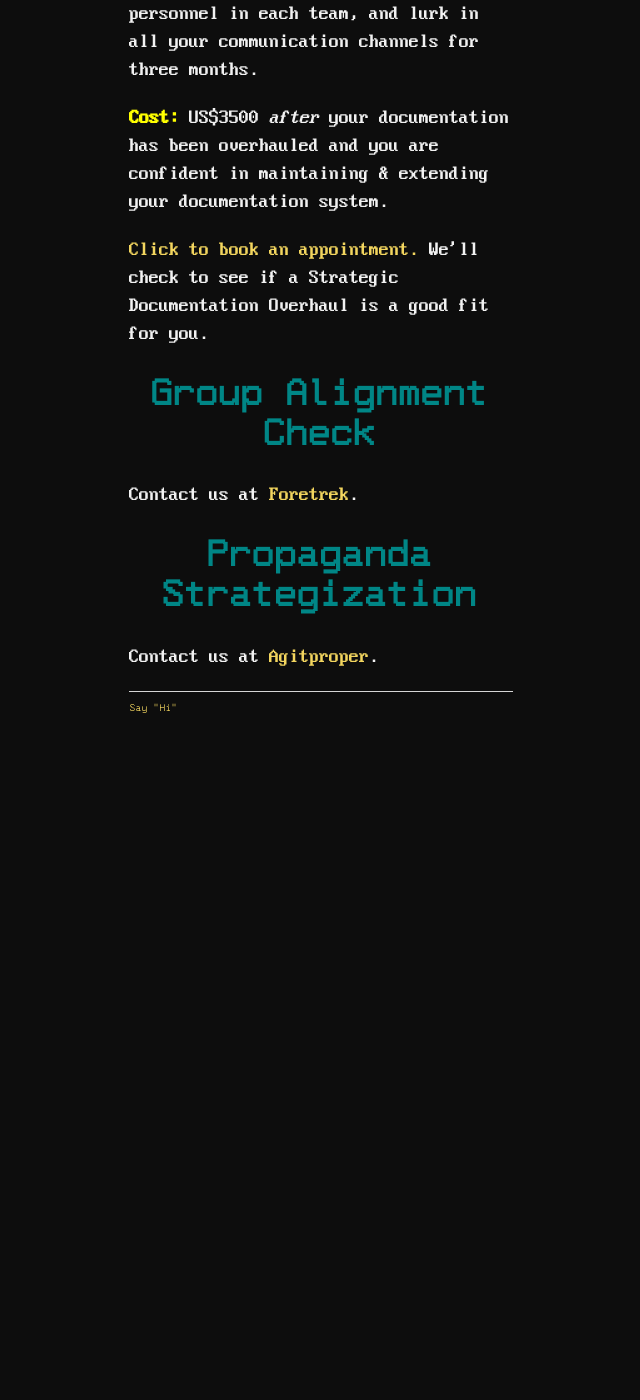
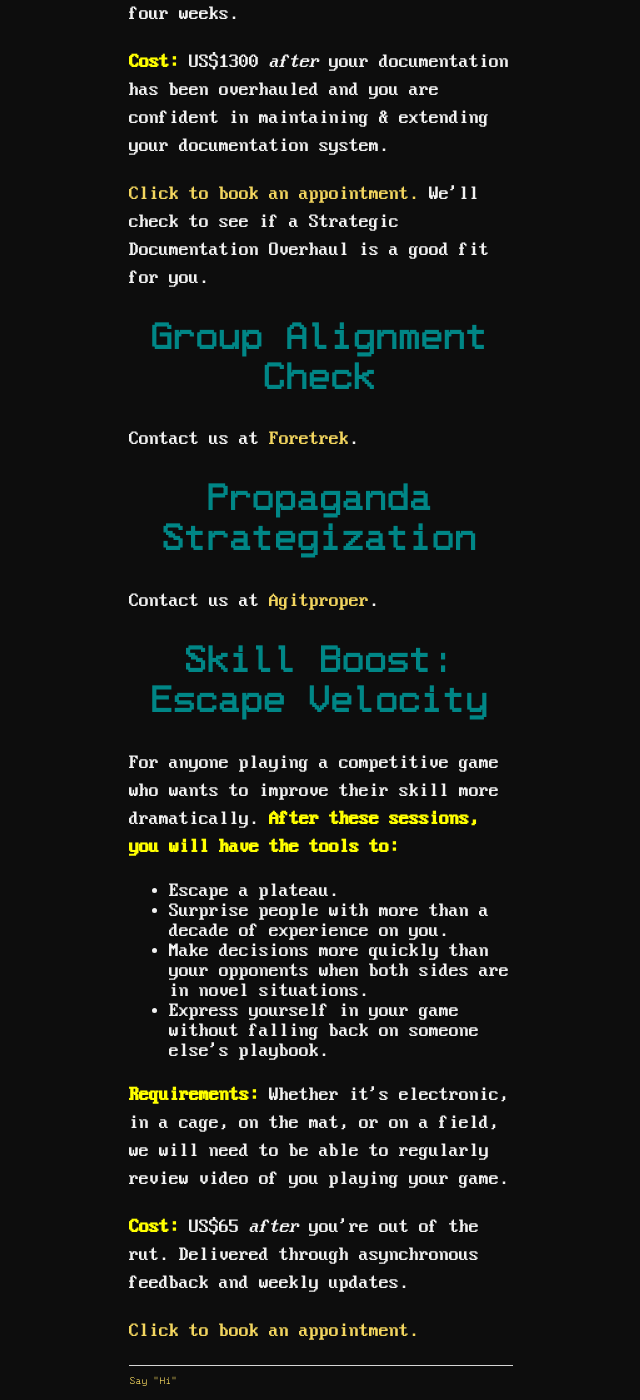
Before and after one commit to ray-dorai/ray-dorai.github.io, a Jekyll site: the page built from services.html, in a window 1280 px wide and 1400 px high, scrolled down 713 px. Shown: the whole window, without its empty margins (319-959 px from the left). Built offline with Jekyll 4.4.1, drawn with Linux system fonts in a browser that asks for light colours; before the commit the page ends 1439 px from its top, so only the background shows below that; some of the changed text lies outside the part shown.

Commit message:
Update services.html

```diff
--- a/services.html
+++ b/services.html
@@ -4,7 +4,7 @@
 ---
 
 <h1>Strategic Documentation</h1>
-<p>For remote-first organizations with less than two-hundred employees who are onboarding more than three people a year. <b style="color:yellow;">After our documentation overhaul, you will:</b></p>
+<p>For startups thinking in centuries. <b style="color:yellow;">After our documentation setup, you will:</b></p>
 
 <ul style="font-size:20px">
 <li> Save weeks of precious time onboarding your employees.</li>
@@ -13,8 +13,8 @@
 <li>Be prepared for any unexpected death in your organization.</li>
 </ul>
 
-<p> <b style="color:yellow;">Requirements:</b> I must be enabled to talk to all your employees, read all your current documentation, shadow key personnel in each team, and lurk in all your communication channels for three months.</p>
-<p><b style="color:yellow;">Cost:</b> US$3500 <i>after</i> your documentation has been overhauled and you are confident in maintaining & extending your documentation system.</p>
+<p> <b style="color:yellow;">Requirements:</b> I must be enabled to talk to all your employees, read all your current documentation, shadow key personnel in each team, and lurk in all your communication channels for four weeks.</p>
+<p><b style="color:yellow;">Cost:</b> US$1300 <i>after</i> your documentation has been overhauled and you are confident in maintaining & extending your documentation system.</p>
 <p><a href="https://app.cal.com/forshaper/stratdoc">Click to book an appointment.</a> We'll check to see if a Strategic Documentation Overhaul is a good fit for you.</p>
 
 <h1>Group Alignment Check</h1>
@@ -22,3 +22,17 @@
 
 <h1>Propaganda Strategization</h1>
 <p>Contact us at <a href="https://www.agitproper.org/">Agitproper</a>. </p>
+
+<h1>Skill Boost: Escape Velocity</h1>
+<p>For anyone playing a competitive game who wants to improve their skill more dramatically. <b style="color:yellow;">After these sessions, you will have the tools to:</b></p>
+
+<ul style="font-size:20px">
+<li> Escape a plateau.</li>
+<li> Surprise people with more than a decade of experience on you.</li>
+<li> Make decisions more quickly than your opponents when both sides are in novel situations.</li>
+<li> Express yourself in your game without falling back on someone else's playbook.</li>
+</ul>
+
+<p> <b style="color:yellow;">Requirements:</b> Whether it's electronic, in a cage, on the mat, or on a field, we will need to be able to regularly review video of you playing your game.</p>
+<p><b style="color:yellow;">Cost:</b> US$65 <i>after</i> you're out of the rut. Delivered through asynchronous feedback and weekly updates.</p>
+<p><a href="https://cal.com/forshaper/skill-boost-escape-velocity">Click to book an appointment.</a></p>
```
